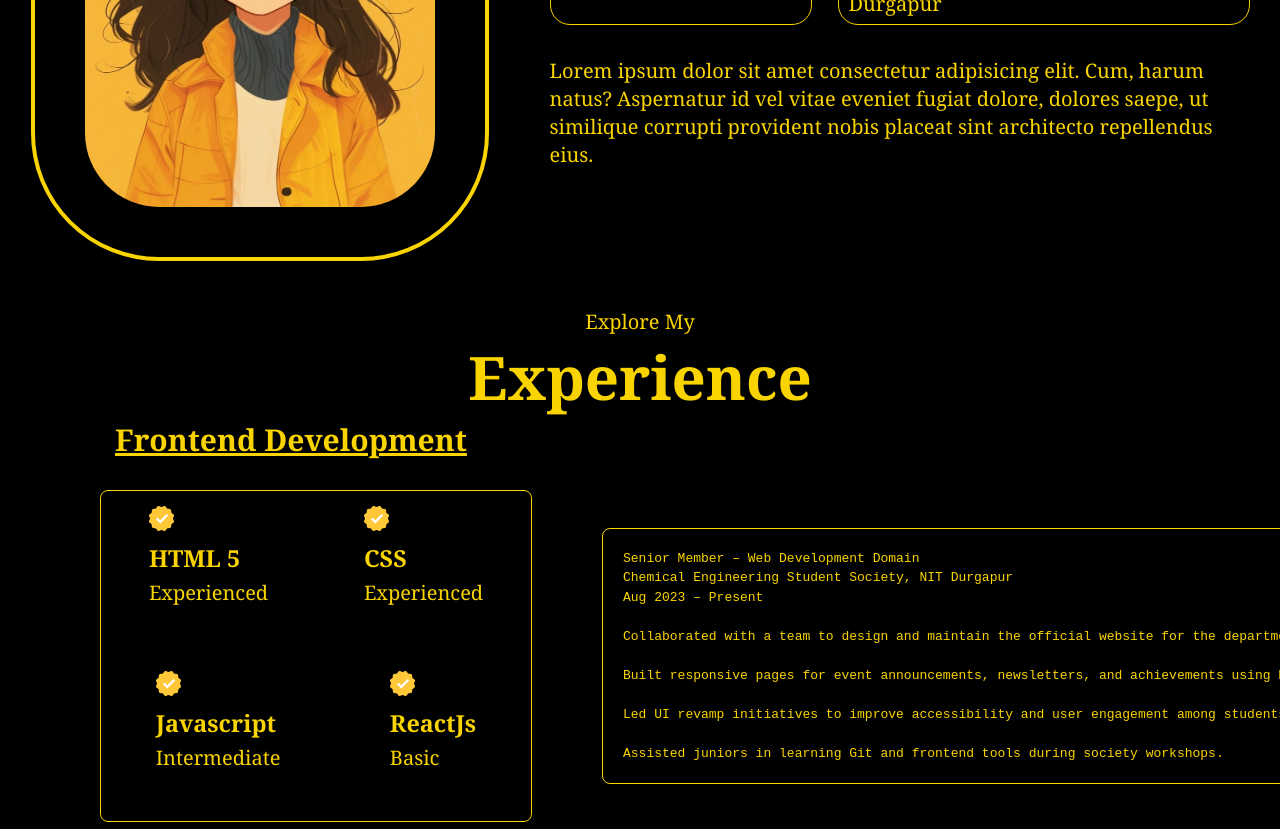
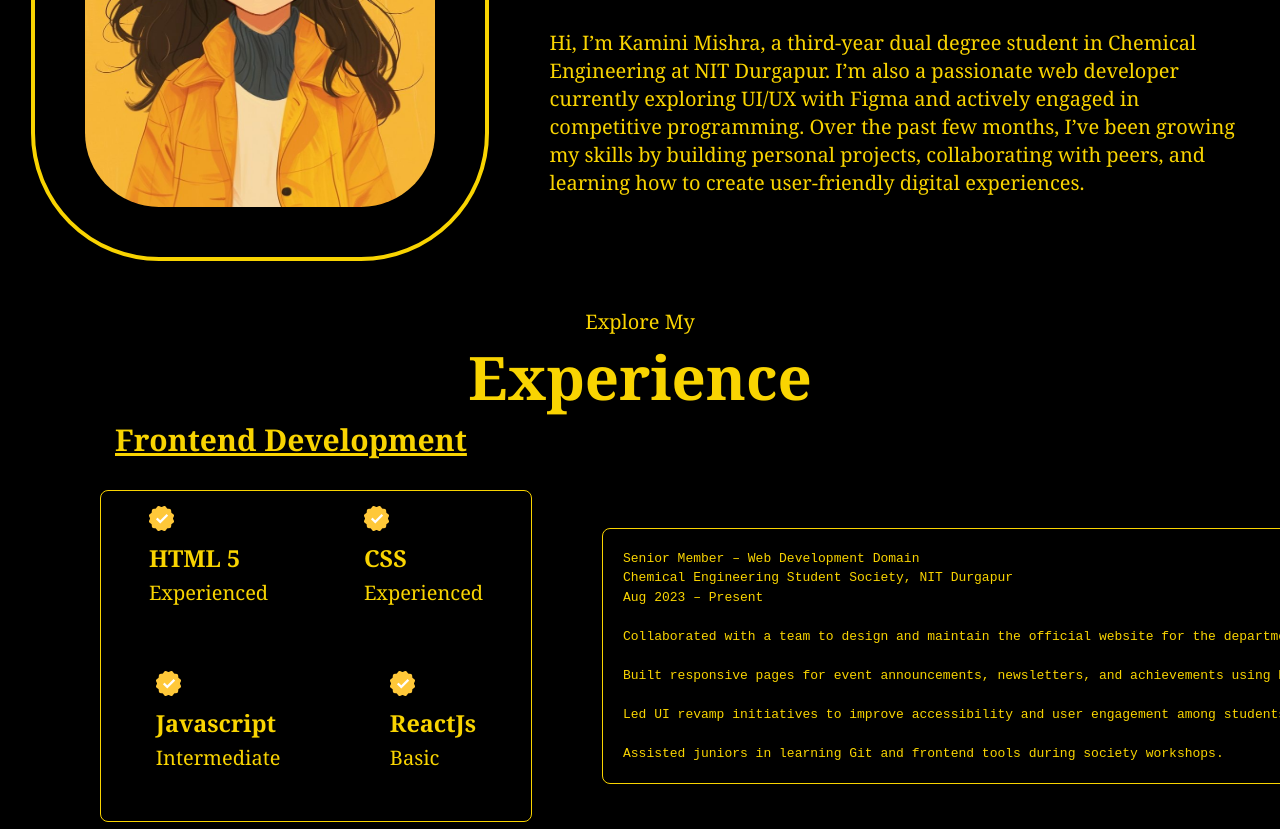
Before and after one commit to theoneim2331/My_portfolio, a plain HTML site: page index.html in a window 1280 px wide. Shown: the part 1088-1917 px from the top of the page. Drawn offline with Linux system fonts and the light colour scheme.

Commit message:
Update index.html

```diff
--- a/index.html
+++ b/index.html
@@ -81,7 +81,7 @@
         </div>
       </div>
       <div class="text">
-        <p>Lorem ipsum dolor sit amet consectetur adipisicing elit. Cum, harum natus? Aspernatur id vel vitae eveniet fugiat dolore, dolores saepe, ut similique corrupti provident nobis placeat sint architecto repellendus eius.</p>
+        <p>Hi, I’m Kamini Mishra, a third-year dual degree student in Chemical Engineering at NIT Durgapur. I’m also a passionate web developer currently exploring UI/UX with Figma and actively engaged in competitive programming. Over the past few months, I’ve been growing my skills by building personal projects, collaborating with peers, and learning how to create user-friendly digital experiences.</p>
       </div>
     </div>
   </div>
```
